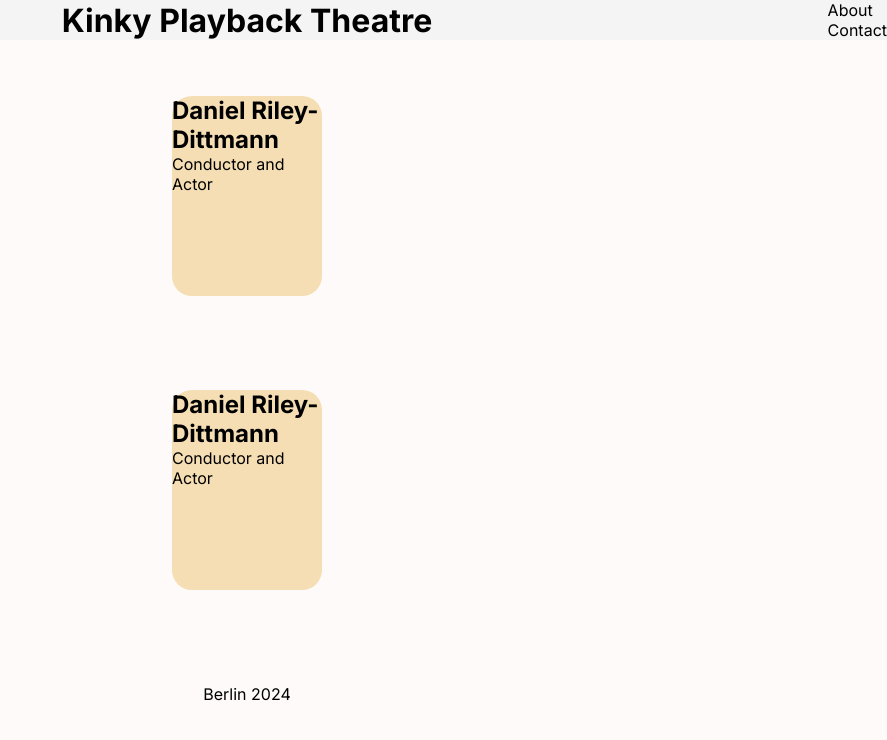
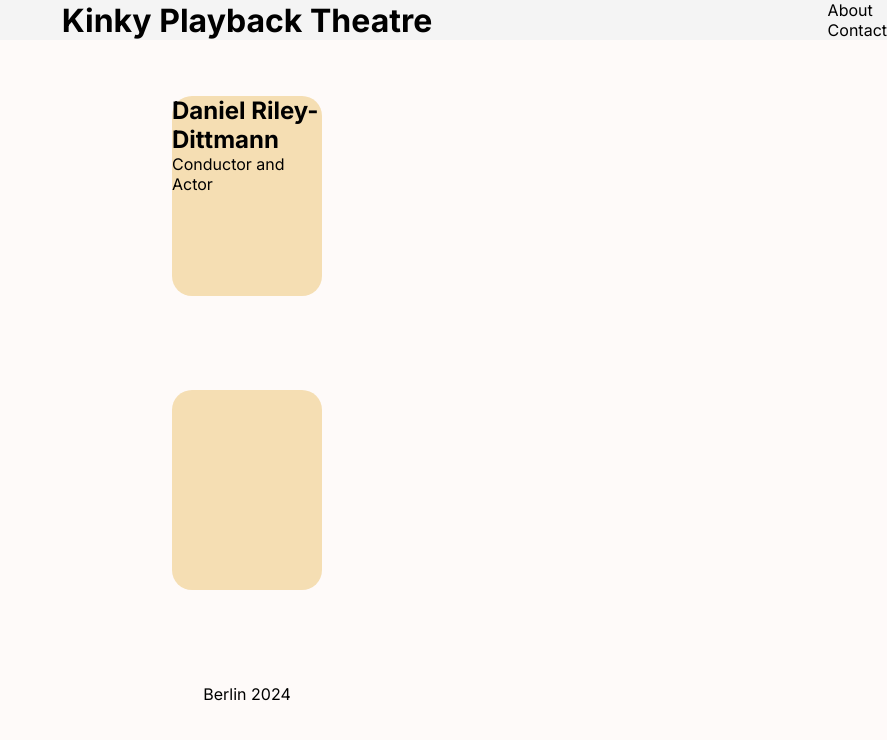
Before and after one commit to danielrileyde/kinky-playback-theatre, a Next.js app: page / in a window 1280 px wide. Shown: the top 740 px of the page, without its empty margins (393-1280 px from the left). Built offline with nearby package versions, Linux system fonts and the light colour scheme; a web font is replaced by a local one.

Commit message:
added CardProps interface and rendered the props

```diff
--- a/src/app/components/card/card.tsx
+++ b/src/app/components/card/card.tsx
@@ -1,11 +1,16 @@
 import styles from "./card.module.css";
 
-export default function Card() {
+interface CardProps {
+  name: string;
+  description: string;
+}
+
+export default function Card({ name, description }: CardProps) {
   return (
     <main className={styles.main}>
       {/* <Image /> */}
-      <h2 className="card__name">Daniel Riley-Dittmann</h2>
-      <p className="card__description">Conductor and Actor</p>
+      <h2 className="card__name">{name}</h2>
+      <p className="card__description">{description}</p>
     </main>
   );
 }
--- a/src/app/page.tsx
+++ b/src/app/page.tsx
@@ -7,7 +7,7 @@ export default function Home() {
   return (
     <main className={styles.main}>
       <Header />
-      <Card />
+      <Card name="Daniel Riley-Dittmann" description="Conductor and Actor" />
       <Card />
       <Footer />
     </main>
```
